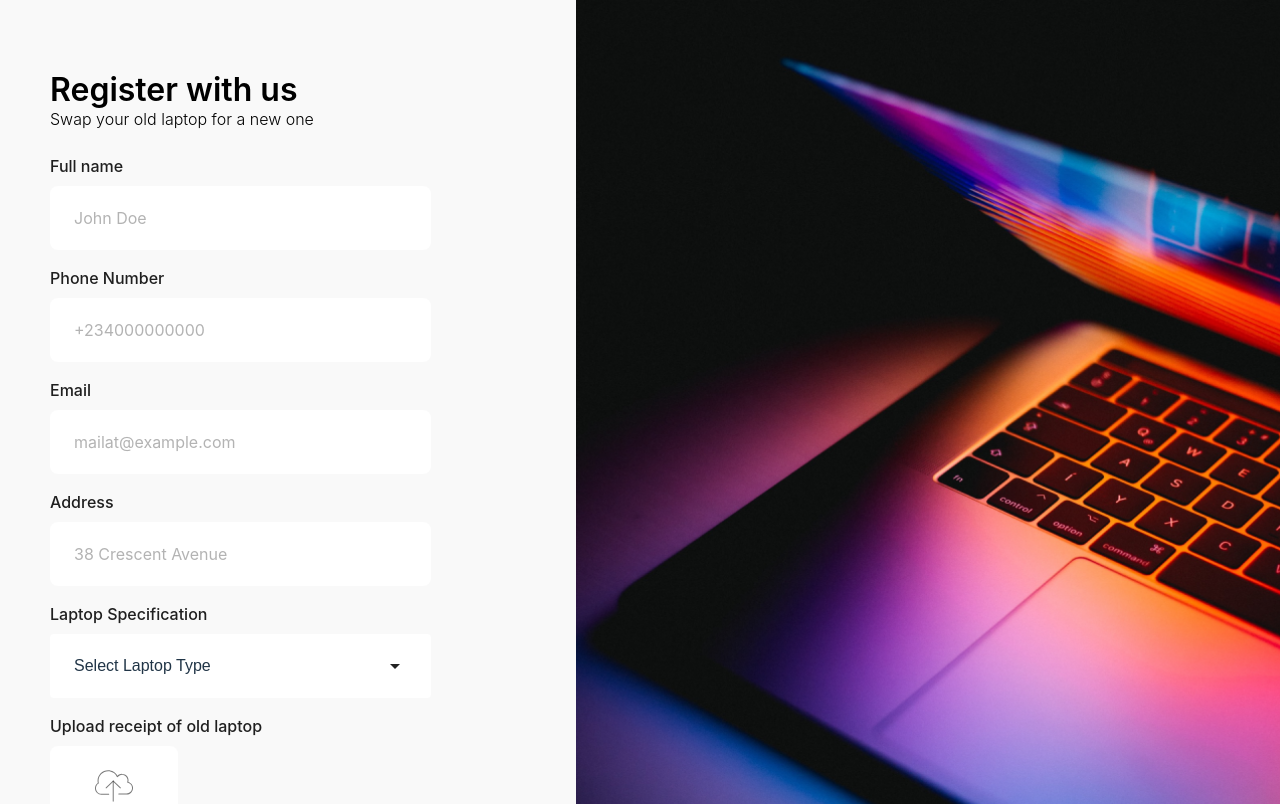
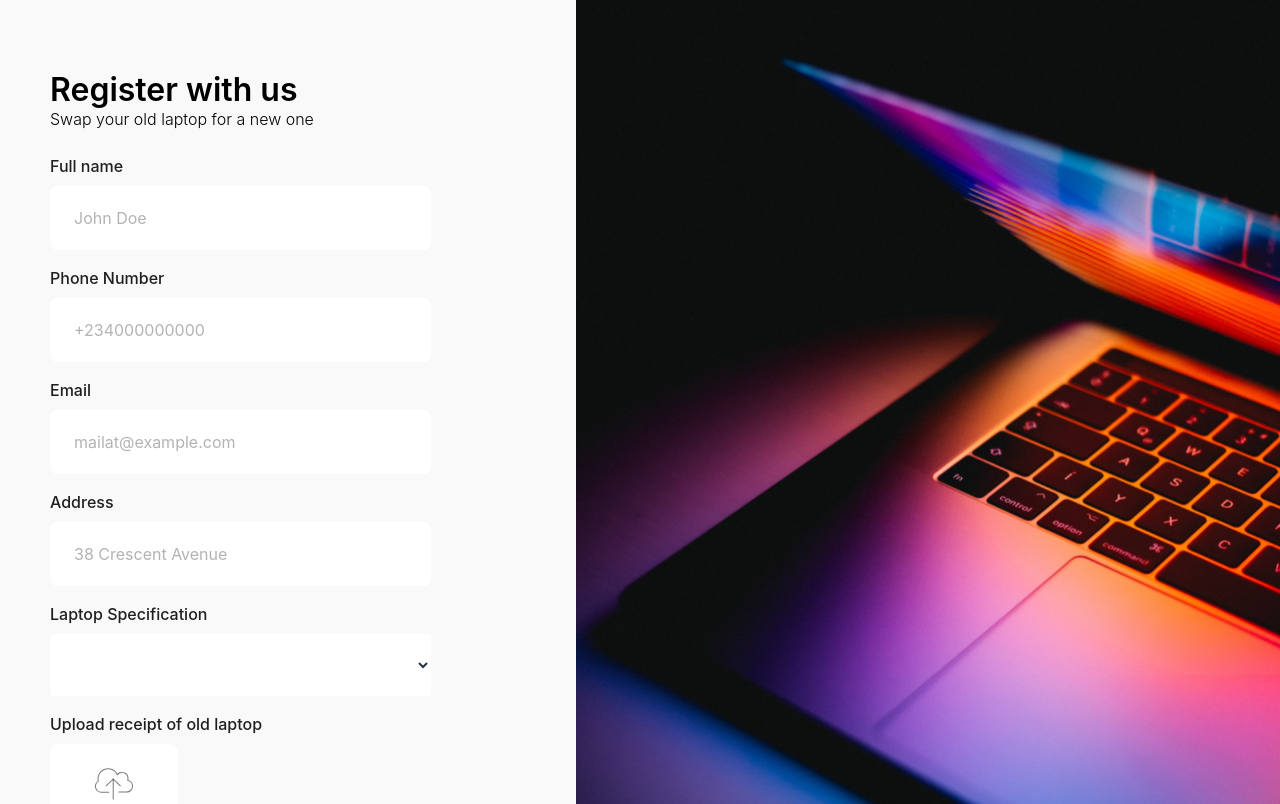
Before and after one commit to KasiePatricia/contact-us, a Vue app: page / in a window 1280 px wide. Shown: the top 804 px of the page. Built offline with nearby package versions, Linux system fonts and the light colour scheme.

Commit message:
added functionality

```diff
--- a/src/components/Form.vue
+++ b/src/components/Form.vue
@@ -2,8 +2,8 @@
 import { ref, computed } from "vue";
 import axios from "axios";
 
-const isDropdownOpen = ref(false);
-const selectedOption = ref("");
+// const isDropdownOpen = ref(false);
+// const selectedOption = ref("");
 const selectedFile = ref("");
 const contact = ref({
   name: "",
@@ -11,23 +11,10 @@ const contact = ref({
   email: "",
   address: "",
 });
+console.log(contact);
 
 // initial loading state
 const loading = ref(false);
-
-const toggleDropdown = () => {
-  console.log("Toggling dropdown");
-  isDropdownOpen.value = !isDropdownOpen.value;
-};
-
-const selectOption = (option) => {
-  selectedOption.value = option;
-  isDropdownOpen.value = false;
-};
-
-const selectedOptionText = computed(() => {
-  return selectedOption.value || "Select Laptop Type";
-});
 
 // function to upload the receipt
 const handleFileChange = (event) => {
@@ -39,35 +26,43 @@ const handleFileChange = (event) => {
 };
 
 const handleSubmit = async () => {
+  console.log(contact);
   let self = this;
   loading.value = true;
   let data = JSON.stringify(self.contact);
-  let config = {
-    method: "post",
-    url: "https://testbackend-ya01.onrender.com/api/v1/users/register",
-    headers: {
-      "Content-Type": "application/json",
-    },
-    data: data,
-  };
 
   try {
-    // Make a POST request here
-    const response = await axios.post(
-      //   "https://testbackend-ya01.onrender.com/api/v1/users/register",
-      //   {
-      //     name: contact.name,
-      //     number: contact.number,
-      //     email: contact.email,
-      //     address: contact.address,
-      //     laptopType: selectedOption.value,
-      //     // Add more fields as needed
-      //   }
-      config
-    );
+    console.log(contact);
+
+    let config = {
+      method: "post",
+      maxBodyLength: Infinity,
+      url: "https://testbackend-ya01.onrender.com/api/v1/users/register",
+      headers: {
+        ...data.getHeaders(),
+      },
+      data: JSON.stringify({
+        name: contact.name,
+        number: contact.number,
+        email: contact.email,
+        address: contact.address,
+        laptopType: selected.value,
+        // Add more fields as needed
+      }),
+    };
+
+    axios
+      .request(config)
+      .then((response) => {
+        console.log(JSON.stringify(response.data));
+      })
+      .catch((error) => {
+        console.log(error);
+      });
 
     // Handle the response if needed
     console.log("API Response:", response.data);
+    console.log(contact);
   } catch (error) {
     console.error("Error submitting data:", error);
   } finally {
@@ -126,23 +121,12 @@ const handleSubmit = async () => {
         </div>
         <div class="contact-box">
           <h3 class="contact-box__title">Laptop Specification</h3>
-          <div class="custom-dropdown">
-            <div class="custom-dropdown__selected" @click="toggleDropdown">
-              <span>{{ selectedOptionText }}</span>
-              <img
-                src="../assets/icons/dropdown-icon.svg"
-                class="dropdown"
-                alt="Dropdown"
-              />
-            </div>
-            <ul class="custom-dropdown__options" v-show="isDropdownOpen">
-              <li @click="selectOption('')">Select Laptop Type</li>
-              <li @click="selectOption('HP')">HP</li>
-              <li @click="selectOption('DELL')">DELL</li>
-              <li @click="selectOption('ACER')">ACER</li>
-              <li @click="selectOption('MACBOOK')">MACBOOK</li>
-            </ul>
-          </div>
+          <select v-model="contact.selected" class="custom-dropdown__selected">
+            <option value="HP">HP</option>
+            <option value="DELL">DELL</option>
+            <option value="ACER">ACER</option>
+            <option value="MACBOOK">MACBOOK</option>
+          </select>
         </div>
         <div class="contact-box">
           <h3 class="contact-box__title">Upload receipt of old laptop</h3>
```
